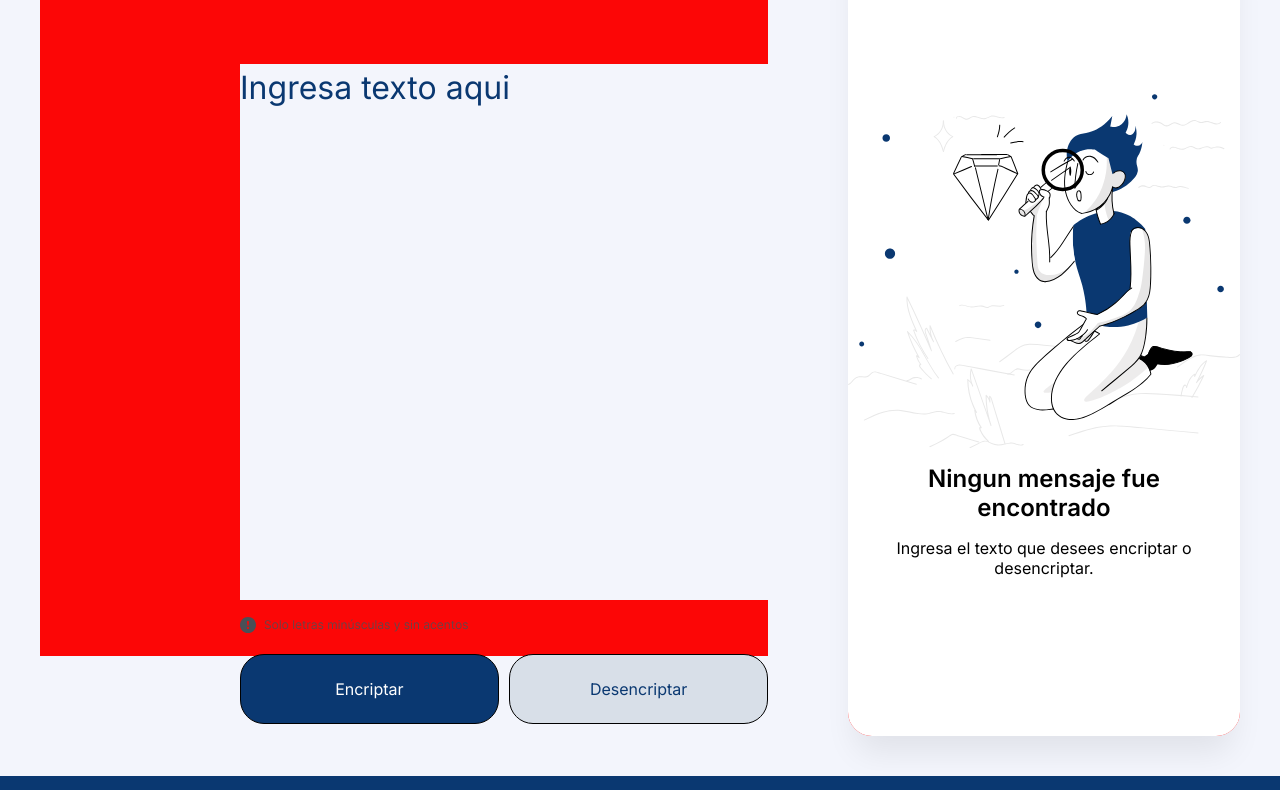
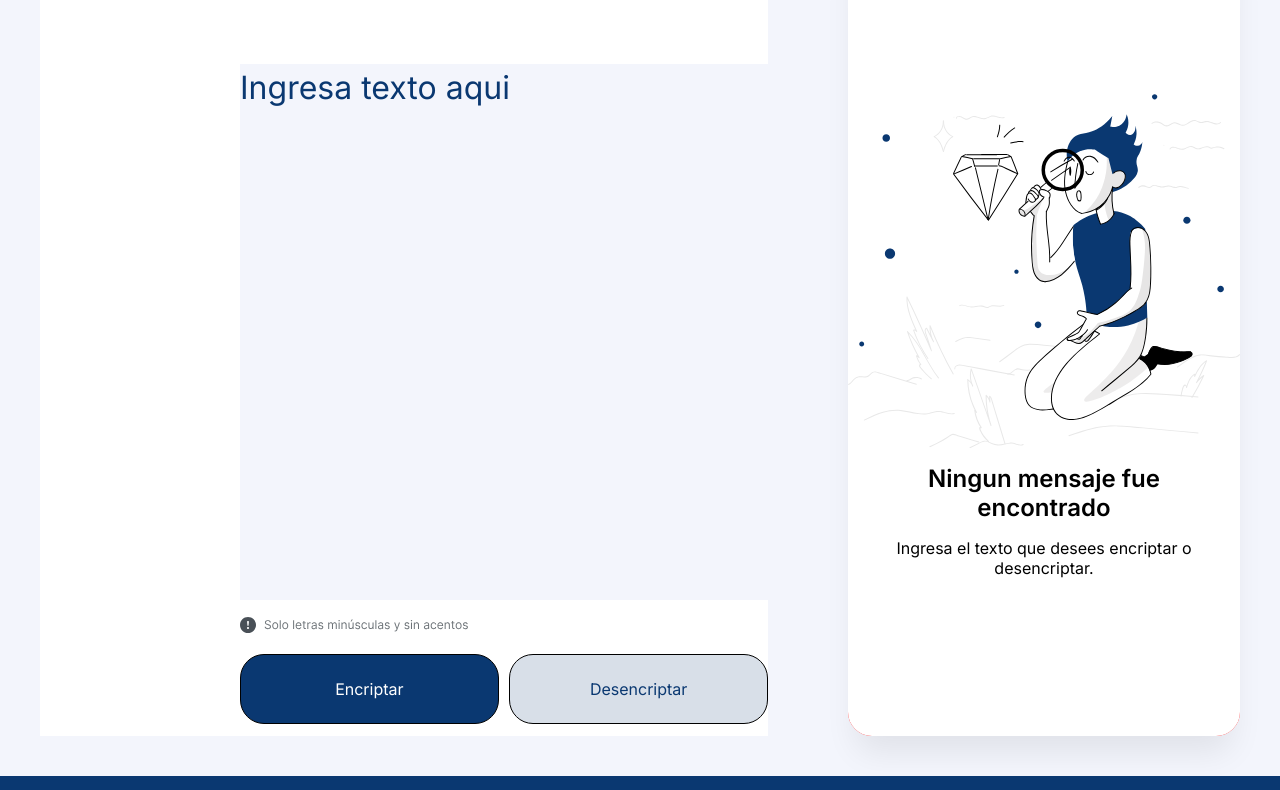
Before and after one commit to stevenjaimes/encriptador, a plain HTML site: page index.html in a window 1280 px wide. Shown: the part 104-894 px from the top of the page. Drawn offline with Linux system fonts and the light colour scheme.

Commit message:
haciendo correcciones

```diff
--- a/style.css
+++ b/style.css
@@ -37,9 +37,9 @@ main{
 .elementos_izq{
     display: flex;
     flex-direction: column;
-    background-color: #fc0606;
+    background-color: #ffffff;
     width: 65%;
-    height: 90vh;
+    height: 100vh;
     justify-content: space-between;
 }
 
```
